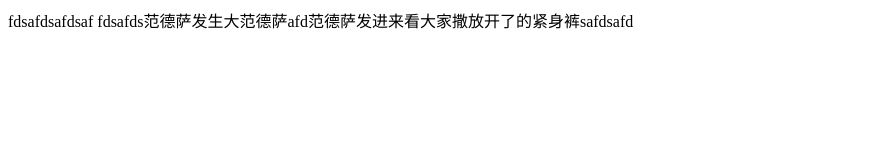
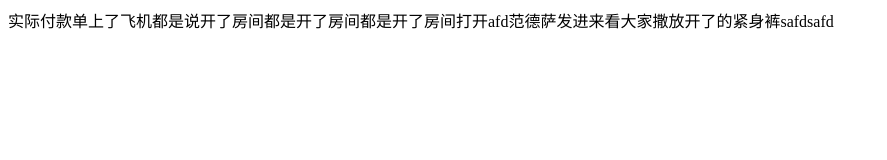
Before and after one commit to caoyiB/1610B-git, a plain HTML site: page data_modules/index.html in a window 1280 px wide. Shown: the whole page, without its empty margins (0-887 px from the left). Drawn offline with Linux system fonts and the light colour scheme.

Commit message:
fdsafdsafdsaf

```diff
--- a/data_modules/index.html
+++ b/data_modules/index.html
@@ -7,7 +7,6 @@
     <title>Document</title>
 </head>
 <body>
-    fdsafdsafdsaf
-    fdsafds范德萨发生大范德萨afd范德萨发进来看大家撒放开了的紧身裤safdsafd
+    实际付款单上了飞机都是说开了房间都是开了房间都是开了房间打开afd范德萨发进来看大家撒放开了的紧身裤safdsafd
 </body>
 </html>
```
